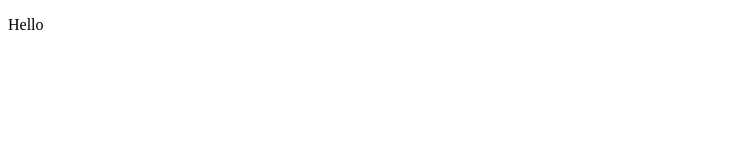
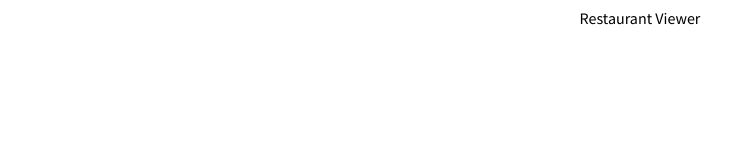
Before and after one commit to harinikprabhu/restaurant-viewer, a React (Create React App) app: page / in a window 1280 px wide. Shown: the top 160 px of the page, without its empty margins (0-752 px from the left). Built offline with nearby package versions, Linux system fonts and the light colour scheme.

Commit message:
adding react-window to handle big list and some more dependencies (prettier and downshift)

```diff
--- a/public/index.html
+++ b/public/index.html
@@ -24,7 +24,7 @@
       work correctly both with client-side routing and a non-root public URL.
       Learn how to configure a non-root public URL by running `npm run build`.
     -->
-    <title>React Redux App</title>
+    <title>Restaurant Viewer</title>
   </head>
   <body>
     <noscript>You need to enable JavaScript to run this app.</noscript>
--- a/src/App.js
+++ b/src/App.js
@@ -1,23 +1,31 @@
-import React from 'react';
-import * as actions from "./actions/globalActions";
-import {connect} from 'react-redux';
-import {bindActionCreators} from 'redux';
+import React from 'react'
+import * as actions from './actions/globalActions'
+import { connect } from 'react-redux'
+import { bindActionCreators } from 'redux'
+import Header from './containers/Header'
+import Restaurants from './containers/Restaurants'
 
-function App(props) {
+// const Footer = () => <div />;
+const FilterArea = () => <div />
+// const Restaurants = () => <div />
+
+const App = (props) => {
   return (
     <div className="App">
-      <p onClick={() => props.actions.getRestaurants('toronto')}>Hello</p>
-      {props.global.restaurants.map((c, i) => <li key={i}>{c.name}</li>)}
+      <Header />
+      <FilterArea />
+      {/*<Restaurants />*/}
+      {/*<Footer />*/}
     </div>
-  );
+  )
 }
 
-const mapStateToProps = state => ({
-  global: state.global
-});
+const mapStateToProps = (state) => ({
+  global: state.global,
+})
 
-const mapDispatchToProps = dispatch => ({
-  actions: bindActionCreators(actions, dispatch)
-});
+const mapDispatchToProps = (dispatch) => ({
+  actions: bindActionCreators(actions, dispatch),
+})
 
-export default connect(mapStateToProps, mapDispatchToProps)(App);
+export default connect(mapStateToProps, mapDispatchToProps)(App)
--- /dev/null
+++ b/src/containers/Header.js
@@ -0,0 +1,6 @@
+import { appName } from '../utils/generalConstants'
+import React from 'react'
+
+const Header = () => <div className={'header'}>{appName}</div>
+
+export default Header
--- /dev/null
+++ b/src/containers/Restaurants.js
@@ -0,0 +1,42 @@
+import React from 'react'
+import { bindActionCreators } from 'redux'
+import { connect } from 'react-redux'
+import * as actions from '../actions/globalActions'
+import { FixedSizeList } from 'react-window'
+import AutoSizer from 'react-virtualized-auto-sizer'
+
+
+const Restaurants = (props) => {
+  return (
+    <div style={{height: '50vh'}}>
+      <div onClick={() => props.actions.getRestaurants('toronto')}>
+        Get Restaurants
+      </div>
+      <AutoSizer>
+        {({ height, width }) => (
+          <FixedSizeList
+            className={'list'}
+            height={height}
+            itemCount={props.restaurants.length}
+            itemSize={35}
+            width={width}
+          >{({ index, style }) => (
+            <div style={style}>
+              {props.restaurants[index].name}
+            </div>
+          )}</FixedSizeList>
+        )}
+      </AutoSizer>
+    </div>
+  )
+}
+
+const mapStateToProps = (state) => ({
+  restaurants: state.global.restaurants,
+})
+
+const mapDispatchToProps = (dispatch) => ({
+  actions: bindActionCreators(actions, dispatch),
+})
+
+export default connect(mapStateToProps, mapDispatchToProps)(Restaurants)
--- a/src/index.js
+++ b/src/index.js
@@ -5,7 +5,7 @@ import store from './store';
 import { Provider } from 'react-redux';
 import * as serviceWorker from './serviceWorker';
 import axios from 'axios';
-
+import './styles/main.scss';
 window.axios = axios;
 
 ReactDOM.render(
--- /dev/null
+++ b/src/styles/components/_header.scss
@@ -0,0 +1,4 @@
+.header {
+  font-size: 1em;
+  text-align: center;
+}
--- /dev/null
+++ b/src/styles/main.scss
@@ -0,0 +1,7 @@
+@import url('https://fonts.googleapis.com/css2?family=Source+Sans+Pro:ital,wght@0,200;0,300;0,400;0,600;0,700;0,900;1,200;1,300;1,400;1,600;1,700;1,900&display=swap');
+
+* {
+  font-family: 'Source Sans Pro', sans-serif;
+}
+
+@import 'components/header';
--- /dev/null
+++ b/src/utils/generalConstants.js
@@ -0,0 +1 @@
+export const appName = 'Restaurant Viewer';
```
Also changed, not shown: package.json (+11 -0 lines), src/components/SearchInput.js (added, +7 -0 lines), 2 other files (tests, documents, lock files or other folders).
